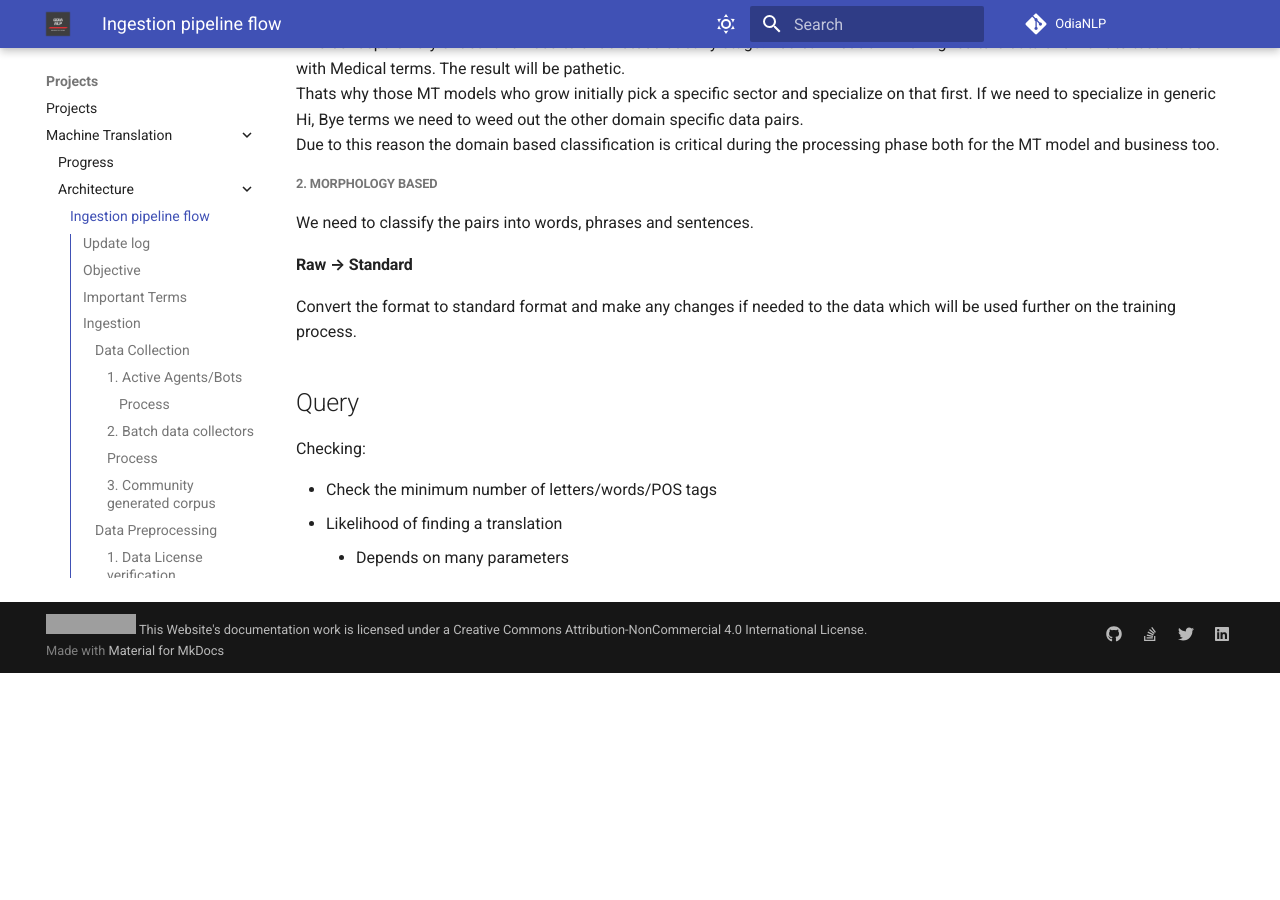
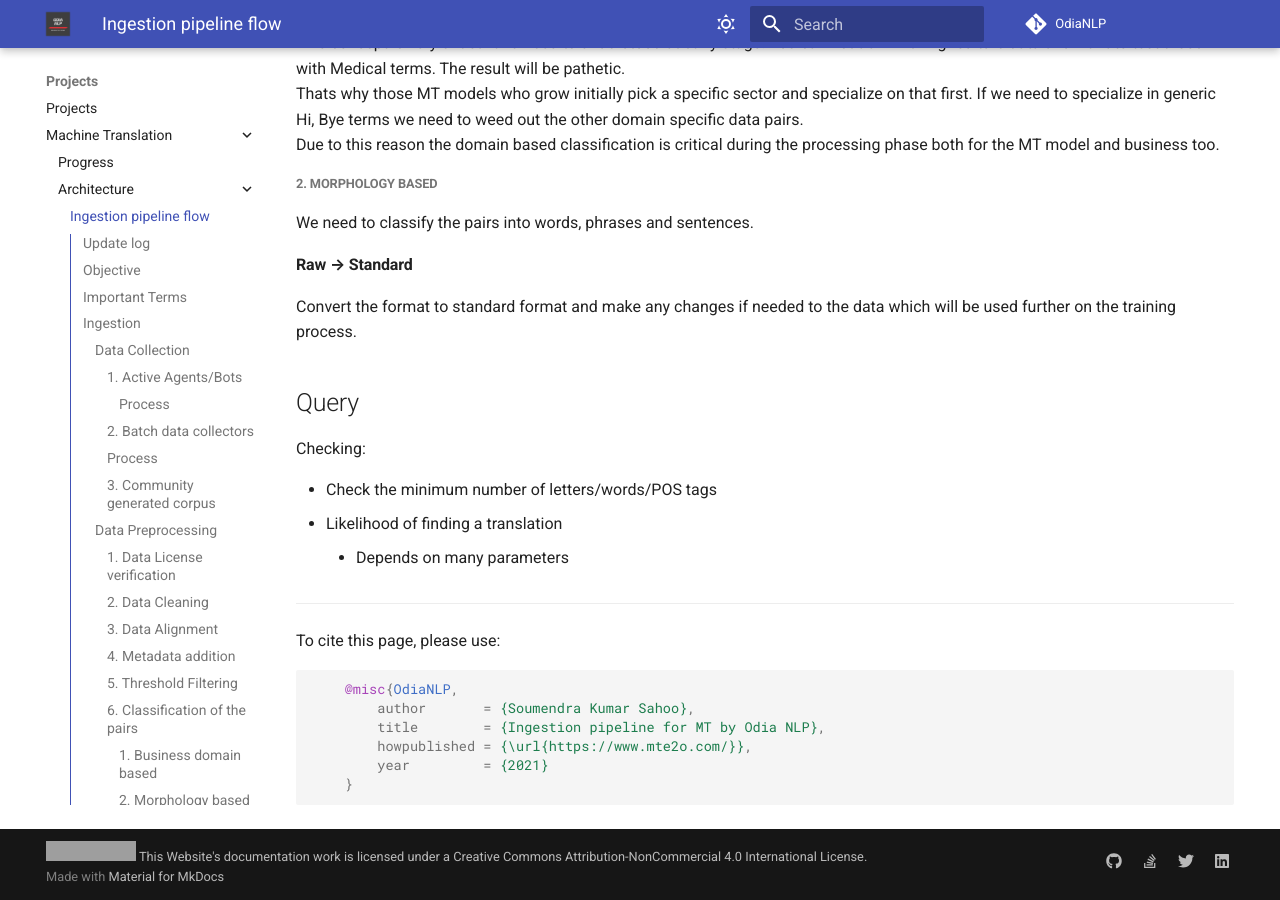
Before and after one commit to OdiaNLP/odianlp.github.io, an MkDocs documentation site: the page built from docs/machine_translation/MT_Flow_Pipeline.md, in a window 1280 px wide and 900 px high, scrolled down 5707 px. Built offline with MkDocs 1.6.1 and Material for MkDocs 9.7.7, drawn with Linux system fonts in a browser that asks for light colours; comment, search, counter and statistics services are not loaded; before the commit the page ends 6380 px from its top, so only the background shows below that; grey boxes are pictures that could not be loaded.

Commit message:
citation added.

````diff
--- a/docs/machine_translation/MT_Flow_Pipeline.md
+++ b/docs/machine_translation/MT_Flow_Pipeline.md
@@ -200,3 +200,16 @@ Checking:
 - Check the minimum number of letters/words/POS tags
 - Likelihood of finding a translation
     - Depends on many parameters
+
+<!-- Citation -->
+<hr>
+To cite this page, please use:
+
+```bibtex
+    @misc{OdiaNLP,
+        author       = {Soumendra Kumar Sahoo},
+        title        = {Ingestion pipeline for MT by Odia NLP},
+        howpublished = {\url{https://www.mte2o.com/}},
+        year         = {2021}
+    }
+```
````
Also changed, not shown: docs/dictionary.md (+13 -0 lines), docs/resources/audio.md (+13 -0 lines), docs/resources/text.md (+15 -0 lines).
